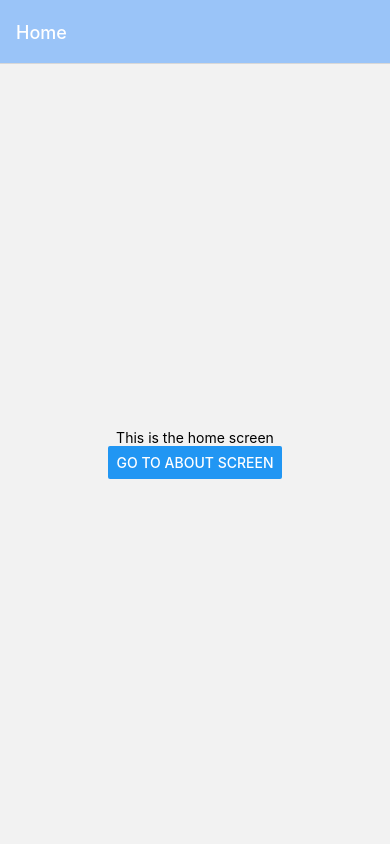
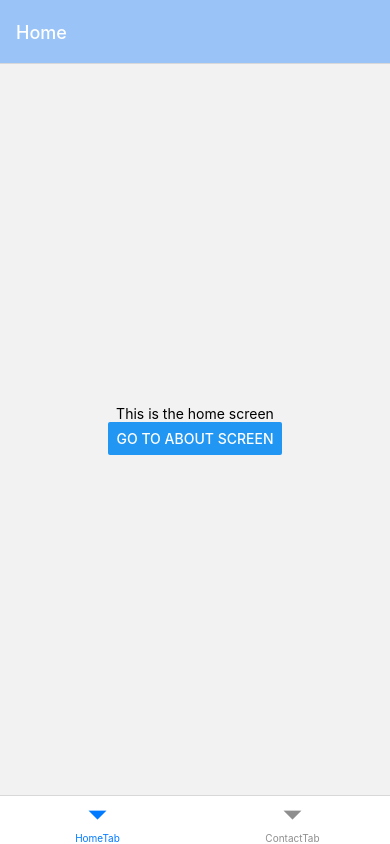
Before and after one commit to Dienvm/ReactNativeApp, a React Native app: screen / in a window 390 px wide. Built offline with nearby package versions, Linux system fonts and the light colour scheme.

Commit message:
Implement bottom tabs navigation

```diff
--- a/App.js
+++ b/App.js
@@ -1,10 +1,11 @@
 import React from "react";
 import { NavigationContainer } from "@react-navigation/native";
 import { MainStackNavigator } from "./src/navigations/StackNavigator";
+import BottomTabNavigator from "./src/navigations/TabNavigator";
 
 const App = () => (
   <NavigationContainer>
-    <MainStackNavigator />
+    <BottomTabNavigator />
   </NavigationContainer>
 );
 export default App;
--- /dev/null
+++ b/src/navigations/TabNavigator.js
@@ -0,0 +1,15 @@
+import React from "react";
+import { createBottomTabNavigator } from "@react-navigation/bottom-tabs";
+
+import { MainStackNavigator, ContactStackNavigator } from "./StackNavigator";
+
+const Tab = createBottomTabNavigator();
+
+const BottomTabNavigator = () => (
+  <Tab.Navigator screenOptions={{ headerShown: false }}>
+    <Tab.Screen name="HomeTab" component={MainStackNavigator} />
+    <Tab.Screen name="ContactTab" component={ContactStackNavigator} />
+  </Tab.Navigator>
+);
+
+export default BottomTabNavigator;
```
